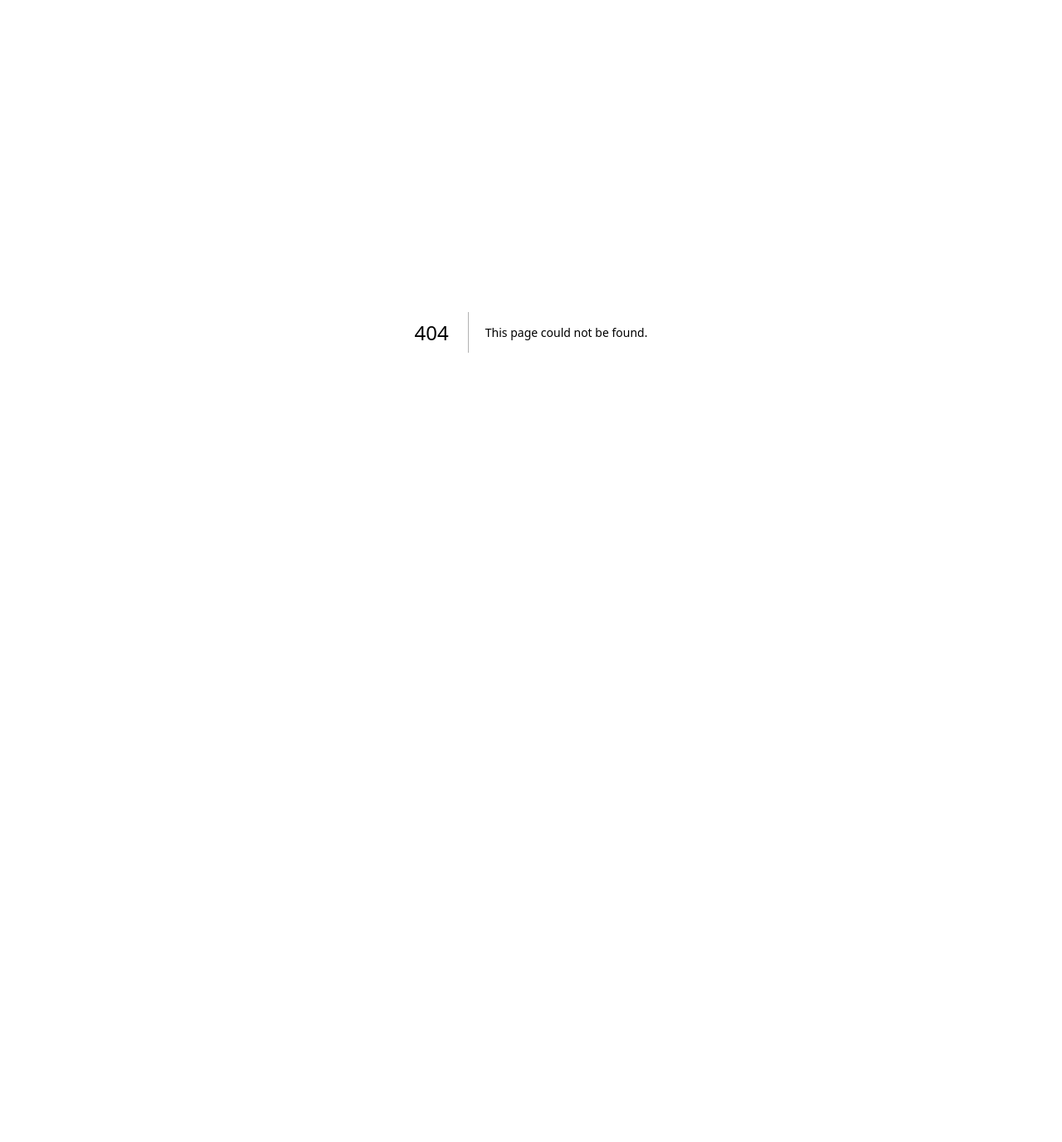
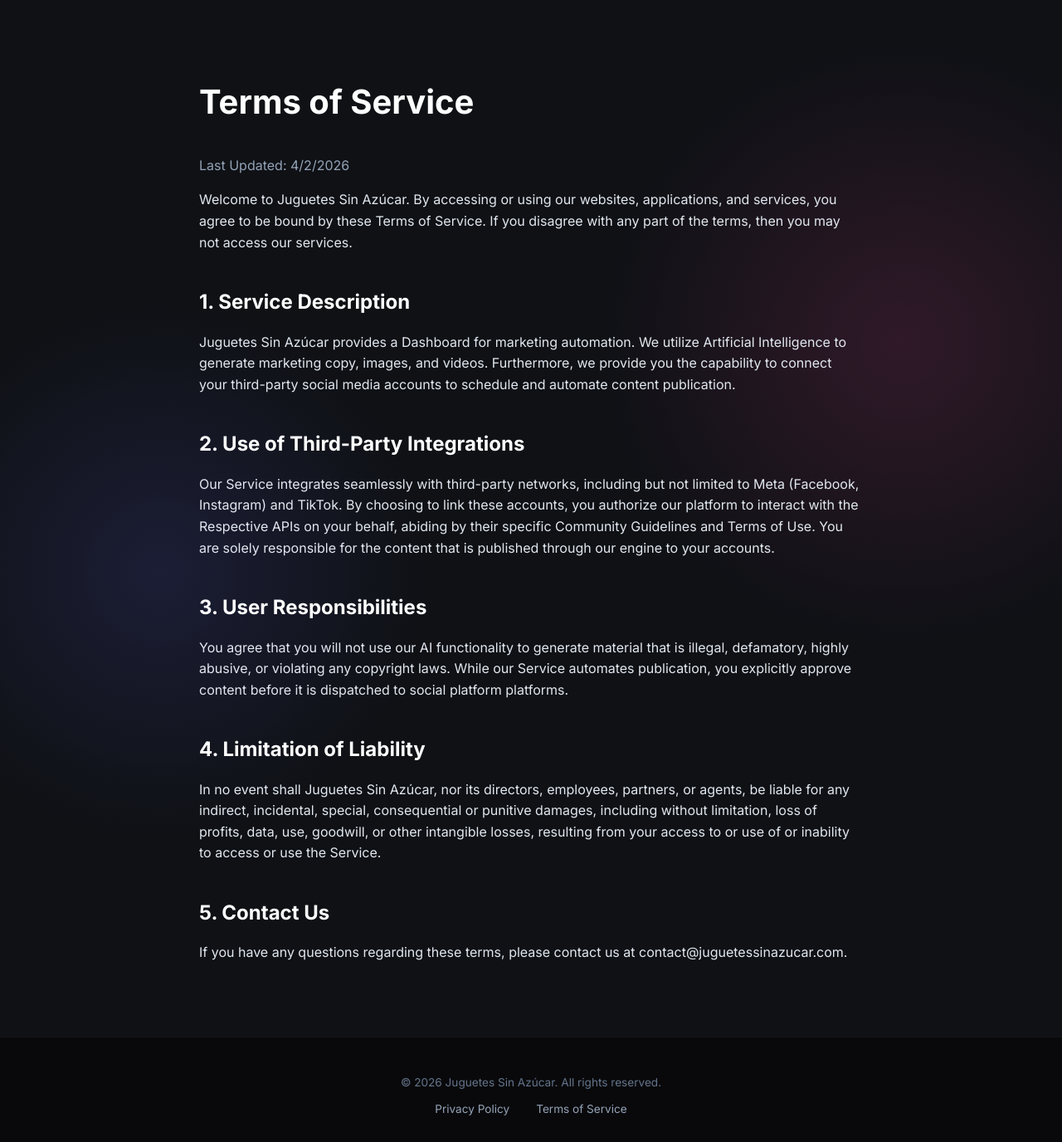
Before and after one commit to gSoto23/mkt, a Next.js app in the folder frontend/: page /terms in a window 1280 px wide. Before the commit this address had no page. Shown: the whole page at 83% size. Before the commit the page ends 800 px from the top, so only its background shows below. Built offline with nearby package versions, Linux system fonts and the light colour scheme.

Commit message:
TC and PP page

```diff
--- a/frontend/src/app/layout.tsx
+++ b/frontend/src/app/layout.tsx
@@ -16,7 +16,18 @@
 }>) {
   return (
     <html lang="en">
-      <body className={inter.className}>{children}</body>
+      <body className={inter.className} style={{ display: 'flex', flexDirection: 'column', minHeight: '100vh', margin: 0 }}>
+        <div style={{ flex: 1 }}>
+          {children}
+        </div>
+        <footer style={{ background: '#09090b', padding: '2rem', textAlign: 'center', borderTop: '1px solid rgba(255,255,255,0.05)', fontSize: '0.85rem', color: '#64748b' }}>
+          <p style={{ marginBottom: '1rem' }}>&copy; {new Date().getFullYear()} Juguetes Sin Azúcar. All rights reserved.</p>
+          <div style={{ display: 'flex', justifyContent: 'center', gap: '2rem' }}>
+            <a href="/privacy" style={{ color: '#94a3b8', textDecoration: 'none' }}>Privacy Policy</a>
+            <a href="/terms" style={{ color: '#94a3b8', textDecoration: 'none' }}>Terms of Service</a>
+          </div>
+        </footer>
+      </body>
     </html>
   );
 }
--- /dev/null
+++ b/frontend/src/app/terms/page.tsx
@@ -0,0 +1,39 @@
+import React from 'react';
+
+export default function TermsOfService() {
+  return (
+    <div style={{ padding: '4rem 2rem', maxWidth: '800px', margin: '0 auto', fontFamily: 'var(--font-inter)', color: '#e2e8f0', lineHeight: '1.6' }}>
+      <h1 style={{ fontSize: '2.5rem', marginBottom: '2rem', color: '#fff' }}>Terms of Service</h1>
+      <p style={{ marginBottom: '1rem', color: '#94a3b8' }}>Last Updated: {new Date().toLocaleDateString()}</p>
+
+      <p style={{ marginBottom: '1.5rem' }}>
+        Welcome to Juguetes Sin Azúcar. By accessing or using our websites, applications, and services, you agree to be bound by these Terms of Service. If you disagree with any part of the terms, then you may not access our services.
+      </p>
+
+      <h2 style={{ fontSize: '1.5rem', marginTop: '2.5rem', marginBottom: '1rem', color: '#fff' }}>1. Service Description</h2>
+      <p style={{ marginBottom: '1.5rem' }}>
+        Juguetes Sin Azúcar provides a Dashboard for marketing automation. We utilize Artificial Intelligence to generate marketing copy, images, and videos. Furthermore, we provide you the capability to connect your third-party social media accounts to schedule and automate content publication.
+      </p>
+
+      <h2 style={{ fontSize: '1.5rem', marginTop: '2.5rem', marginBottom: '1rem', color: '#fff' }}>2. Use of Third-Party Integrations</h2>
+      <p style={{ marginBottom: '1.5rem' }}>
+        Our Service integrates seamlessly with third-party networks, including but not limited to Meta (Facebook, Instagram) and TikTok. By choosing to link these accounts, you authorize our platform to interact with the Respective APIs on your behalf, abiding by their specific Community Guidelines and Terms of Use. You are solely responsible for the content that is published through our engine to your accounts.
+      </p>
+
+      <h2 style={{ fontSize: '1.5rem', marginTop: '2.5rem', marginBottom: '1rem', color: '#fff' }}>3. User Responsibilities</h2>
+      <p style={{ marginBottom: '1.5rem' }}>
+        You agree that you will not use our AI functionality to generate material that is illegal, defamatory, highly abusive, or violating any copyright laws. While our Service automates publication, you explicitly approve content before it is dispatched to social platform platforms.
+      </p>
+
+      <h2 style={{ fontSize: '1.5rem', marginTop: '2.5rem', marginBottom: '1rem', color: '#fff' }}>4. Limitation of Liability</h2>
+      <p style={{ marginBottom: '1.5rem' }}>
+        In no event shall Juguetes Sin Azúcar, nor its directors, employees, partners, or agents, be liable for any indirect, incidental, special, consequential or punitive damages, including without limitation, loss of profits, data, use, goodwill, or other intangible losses, resulting from your access to or use of or inability to access or use the Service.
+      </p>
+
+      <h2 style={{ fontSize: '1.5rem', marginTop: '2.5rem', marginBottom: '1rem', color: '#fff' }}>5. Contact Us</h2>
+      <p style={{ marginBottom: '1.5rem' }}>
+        If you have any questions regarding these terms, please contact us at contact@juguetessinazucar.com.
+      </p>
+    </div>
+  );
+}
```
Also changed, not shown: frontend/src/app/privacy/page.tsx (added, +44 -0 lines).
